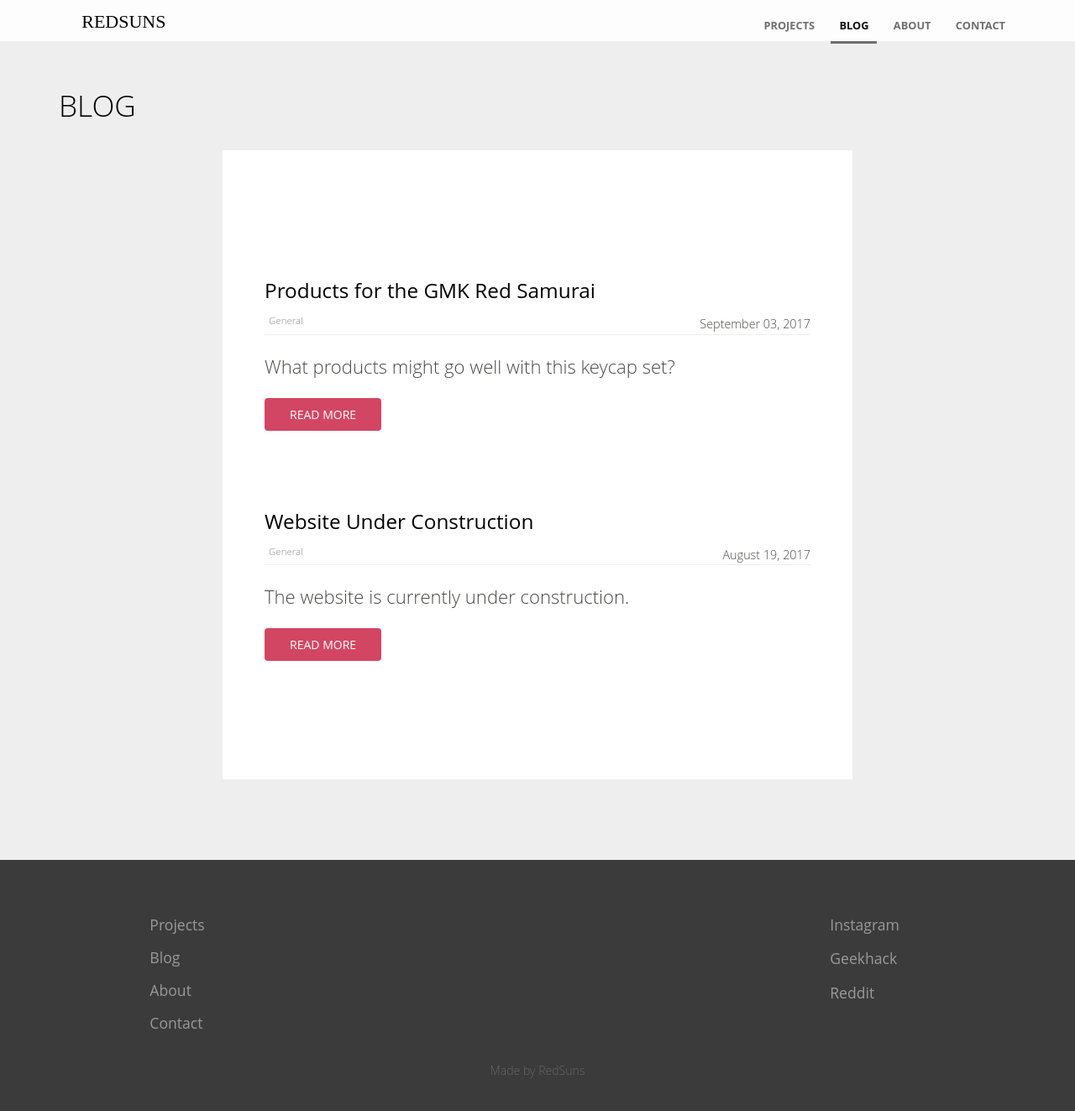
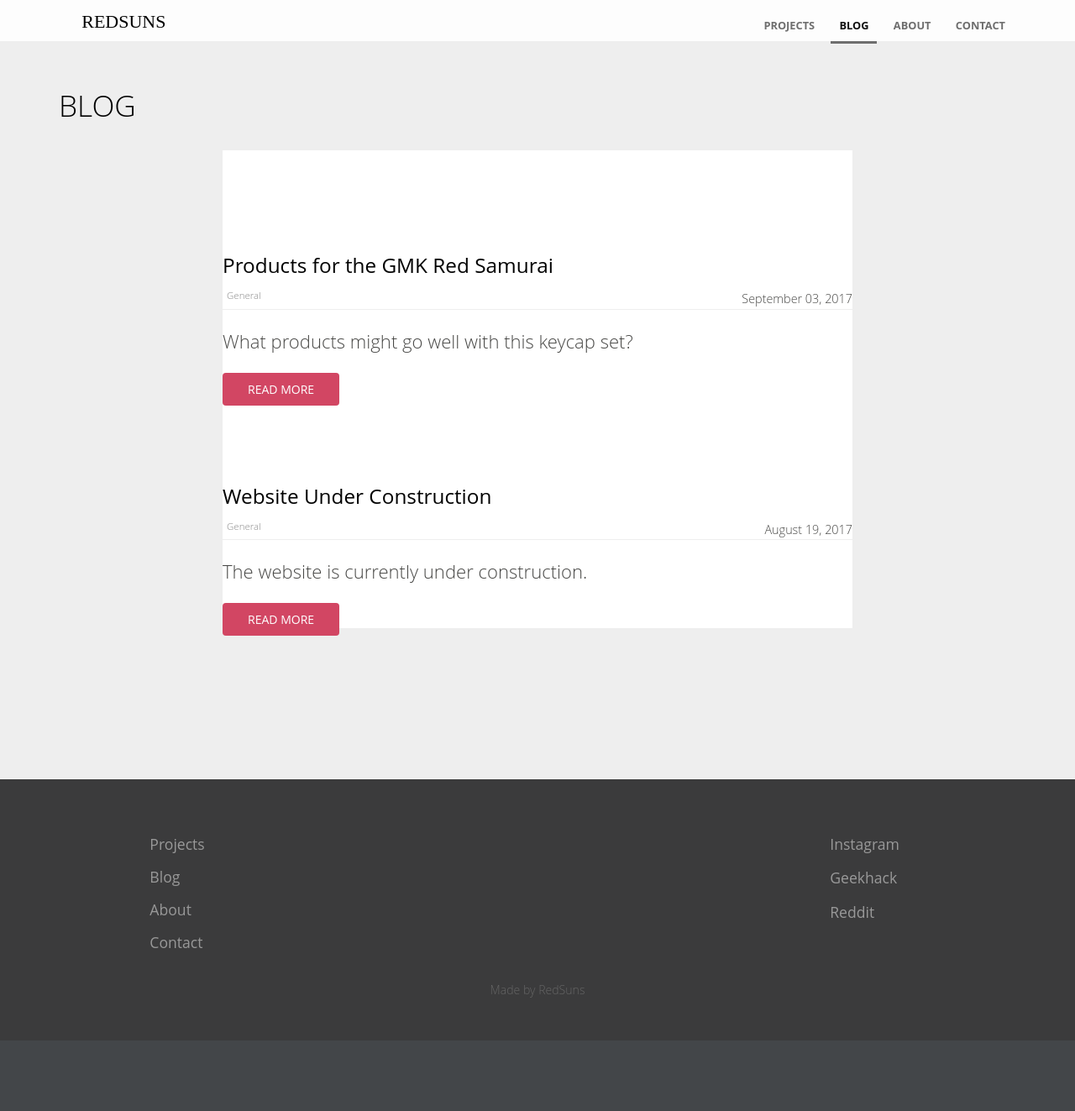
Before and after one commit to RedSunsRMK/redsunsrmk.github.io, a Jekyll site: the page built from blog/index.html, in a window 1280 px wide and 1335 px high. Shown: the top 1323 px of the window at 84% size. Built offline with Jekyll 4.4.1, drawn with Linux system fonts in a browser that asks for light colours; the list of posts is cut into pages by our own code.

Commit message:
Update blog.scss

```diff
--- a/_sass/blog.scss
+++ b/_sass/blog.scss
@@ -1,7 +1,7 @@
 .blog-posts {
 	background: #fff;
 	list-style: none;
-	padding: 50px;
+	padding: 20px 0 0 0;
 
 	li {
 		margin: 100px 0;
```
